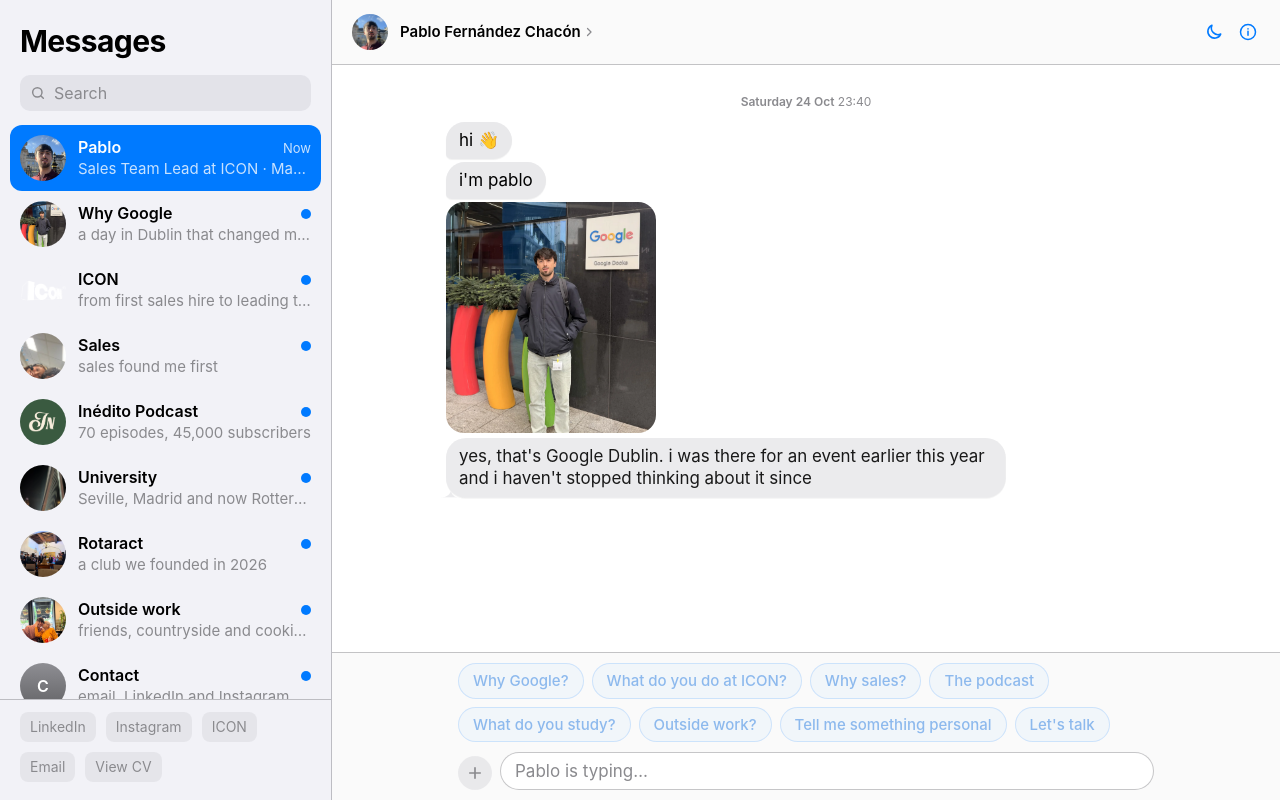
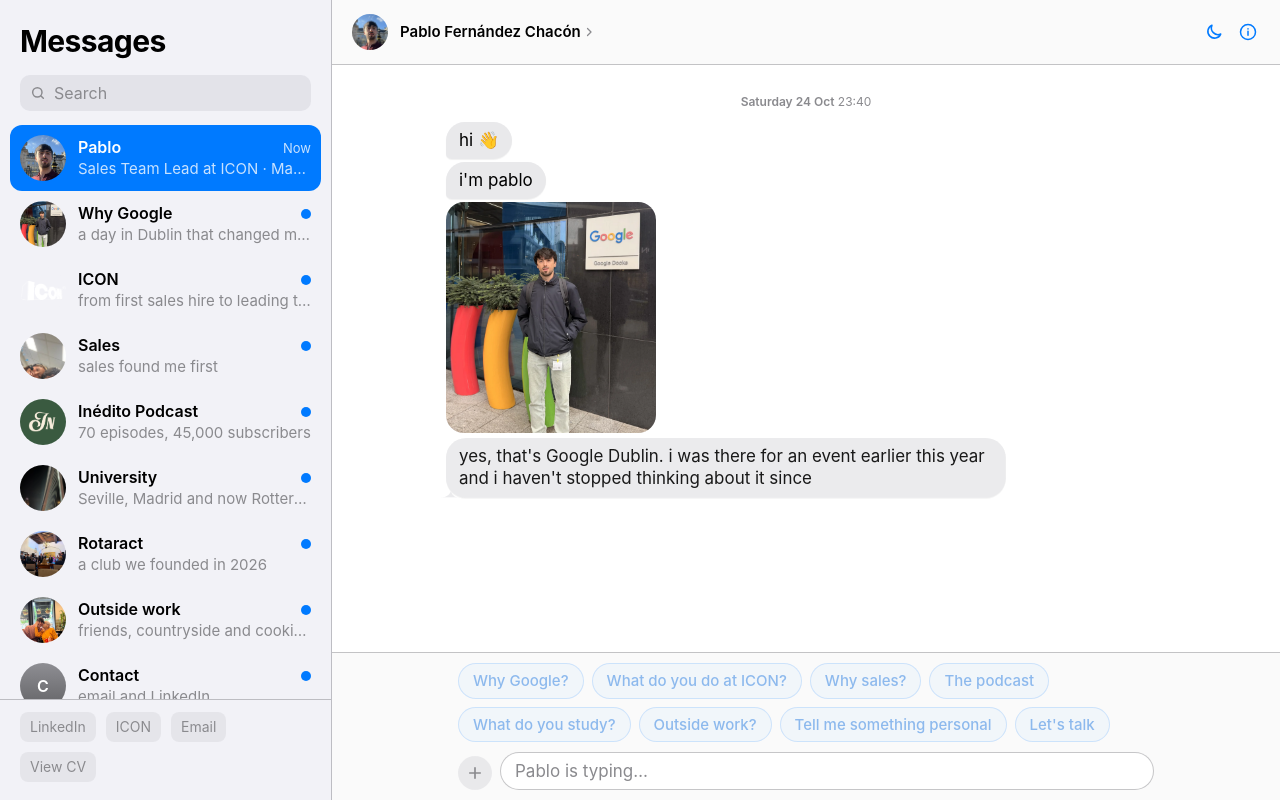
Before and after one commit to luischacon1/pablo-web, a Next.js app: page / in a window 1280 px wide. Built offline with nearby package versions, Linux system fonts and the light colour scheme.

Commit message:
Remove Instagram
Co-Authored-By: Claude Fable 5.1 <noreply@anthropic.com>
Claude-Session: https://claude.ai/code/session_0176zyo4cfGhaymxqbJtmhmF

```diff
--- a/src/app/components/Message.jsx
+++ b/src/app/components/Message.jsx
@@ -102,10 +102,6 @@ function ContactCard() {
           <span>LinkedIn</span>
           <span>pablofernandezchacon</span>
         </a>
-        <a href={links.instagram} target="_blank" rel="noopener noreferrer">
-          <span>Instagram</span>
-          <span>@pablofdezchacon</span>
-        </a>
         <a href={links.icon} target="_blank" rel="noopener noreferrer">
           <span>ICON</span>
           <span>iconmbs.com</span>
--- a/src/app/components/Sidebar.jsx
+++ b/src/app/components/Sidebar.jsx
@@ -84,7 +84,6 @@ export default function Sidebar({ seen, current, onPick }) {
 
       <div className="sidebar-foot">
         <a href={profile.links.linkedin} target="_blank" rel="noopener noreferrer">LinkedIn</a>
-        <a href={profile.links.instagram} target="_blank" rel="noopener noreferrer">Instagram</a>
         <a href={profile.links.icon} target="_blank" rel="noopener noreferrer">ICON</a>
         <a href={`mailto:${profile.email}`}>Email</a>
         <a href={profile.cv} download="CV_Pablo_Fernandez.pdf">View CV</a>
--- a/src/app/content/chapters.js
+++ b/src/app/content/chapters.js
@@ -155,7 +155,7 @@ export const chapters = [
   {
     id: "contacto",
     chip: "Let's talk",
-    row: { title: "Contact", preview: "email, LinkedIn and Instagram" },
+    row: { title: "Contact", preview: "email and LinkedIn" },
     messages: [
       { kind: "text", text: "if you'd like to talk about the role, about sales or about anything on this page, write to me. i reply fast" },
       { kind: "contact" },
--- a/src/app/content/profile.js
+++ b/src/app/content/profile.js
@@ -9,7 +9,6 @@ export const profile = {
   cv: "/CV_Pablo_Fernandez.pdf",
   links: {
     linkedin: "https://www.linkedin.com/in/pablofernandezchacon",
-    instagram: "https://www.instagram.com/pablofdezchacon",
     icon: "https://iconmbs.com",
     inedito: "https://www.youtube.com/@ineditopodcast",
   },
```
